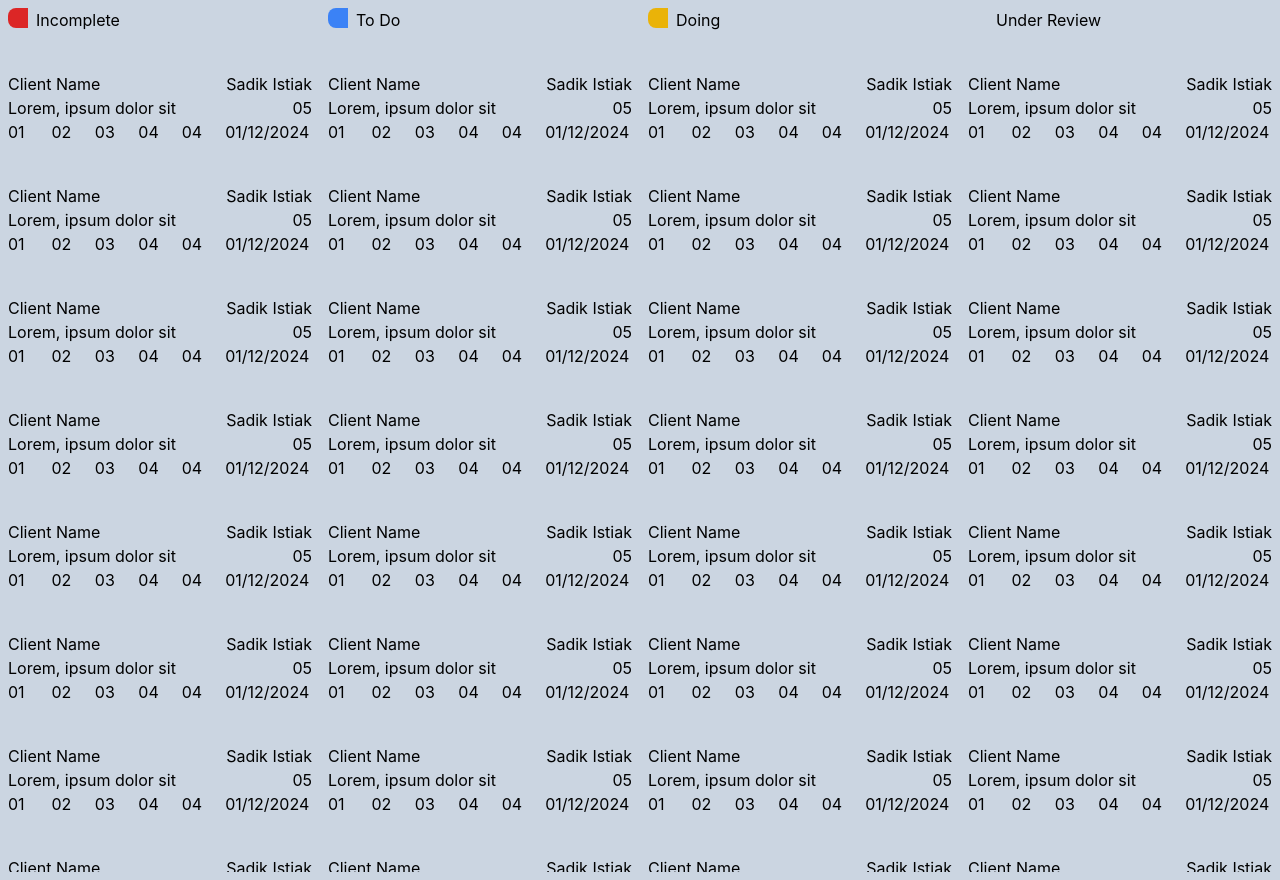
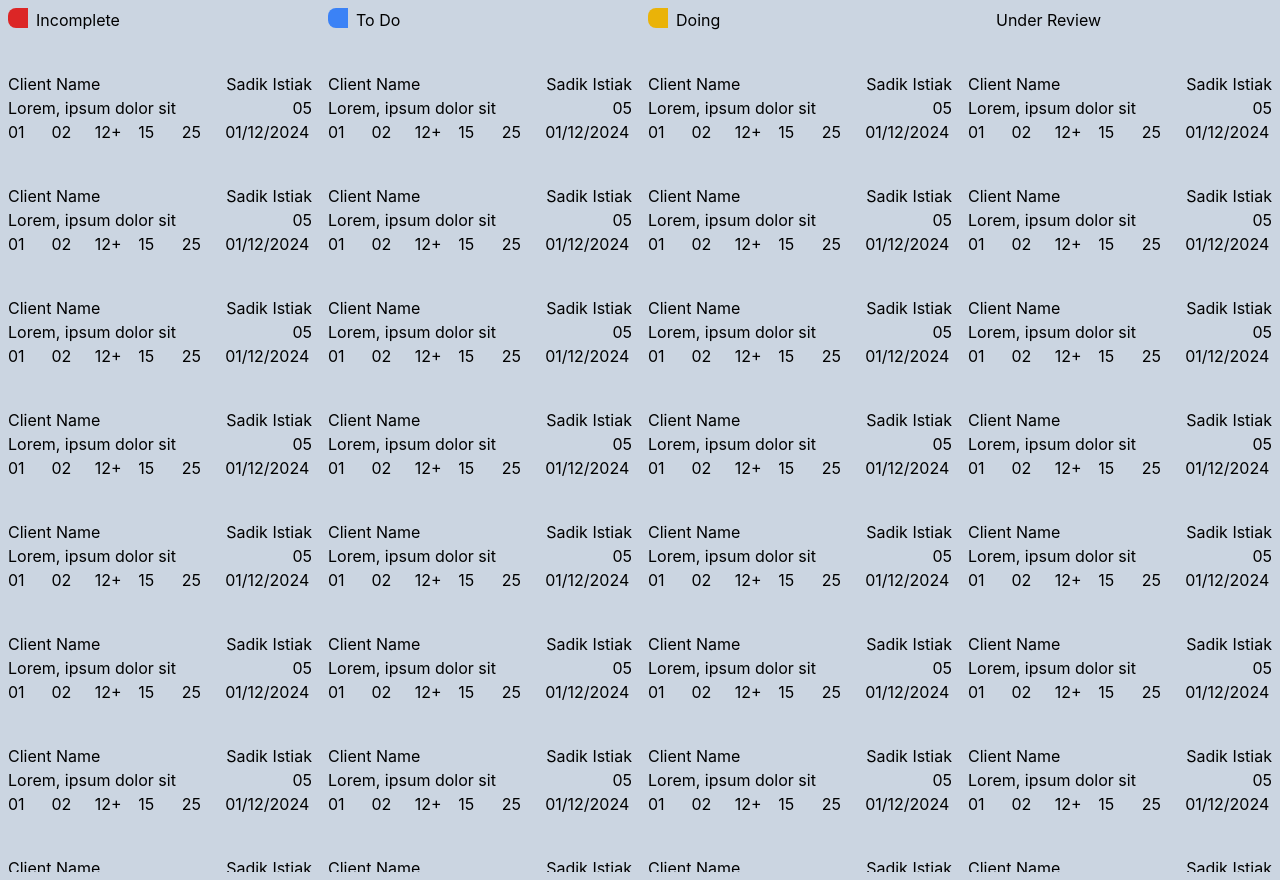
Before and after one commit to md-azmi-siddique/seo-page1, a React (Create React App) app: page / in a window 1280 px wide. Built offline with nearby package versions, Linux system fonts and the light colour scheme.

Commit message:
list items updated

```diff
--- a/src/Components/ListItem.jsx
+++ b/src/Components/ListItem.jsx
@@ -16,9 +16,9 @@ const ListItem = () => {
       <div class="grid grid-cols-7 gap-0">
         <div class="...">01</div>
         <div class="...">02</div>
-        <div class="...">03</div>
-        <div class="...">04</div>
-        <div class="...">04</div>
+        <div class="...">12+</div>
+        <div class="...">15</div>
+        <div class="...">25</div>
         <div class="col-span-2 ...">{currentDate}</div>
       </div>
     </div>
```
